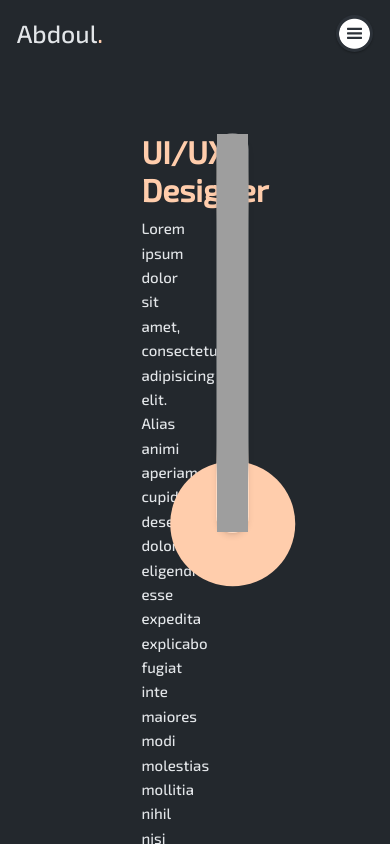
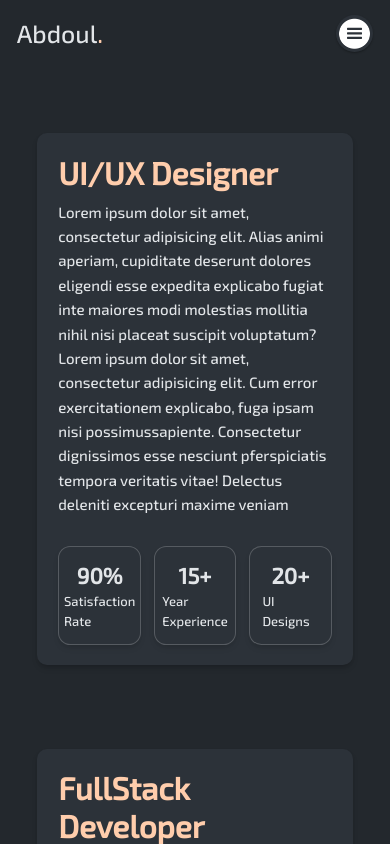
Before and after one commit to Abdoul224GN/portfolio, a Next.js app: page /resume in a window 390 px wide. Shown: the top 844 px of the page. Built offline with nearby package versions, Linux system fonts and the light colour scheme; grey boxes are pictures that could not be loaded.

Commit message:
feat: Mise en place de la responsive

```diff
--- a/src/app/resume/Skill.tsx
+++ b/src/app/resume/Skill.tsx
@@ -76,8 +76,8 @@ export default function Skill() {
     ]
     return <>
         {skills.map((skill, index) => (
-            <div className={`grid grid-cols-2 gap-x-10 h-auto mt-20 `} key={index}>
-                <div className={`group relative ${index % 2 === 0 ? "order-2" : "order-1"}`}>
+            <div className={`grid max-md:grid-cols-1 grid-cols-2 gap-x-10 h-auto mt-20 max-md:shadow-md max-md:bg-muted max-md:shadow-black/15 max-md:rounded-[10px] p-5 cursor-pointer`} key={index}>
+                <div className={`group max-md:hidden relative ${index % 2 === 0 ? "order-2" : "order-1"}`}>
                     <div
                         className={`group-hover:left-65 group-hover:-top-25 transition-all absolute top-65 -left-25 w-30 h-30 translate-14 bg-accent rounded-full `}>
                     </div>
--- a/src/app/resume/page.tsx
+++ b/src/app/resume/page.tsx
@@ -4,7 +4,7 @@ import Skill from "@/app/resume/Skill";
 export default function Resume() {
     return <>
         <Header/>
-        <section className={`px-30 h-full`}>
+        <section className={`max-lg:px-5 px-30 h-full`}>
             <Skill/>
         </section>
     </>
```
